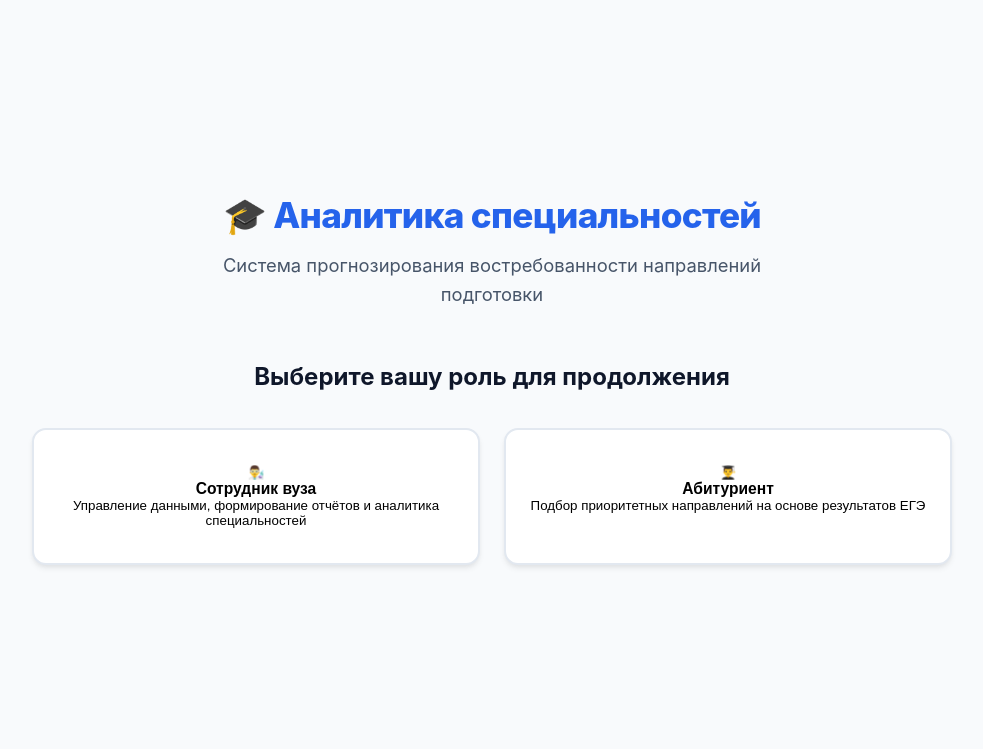
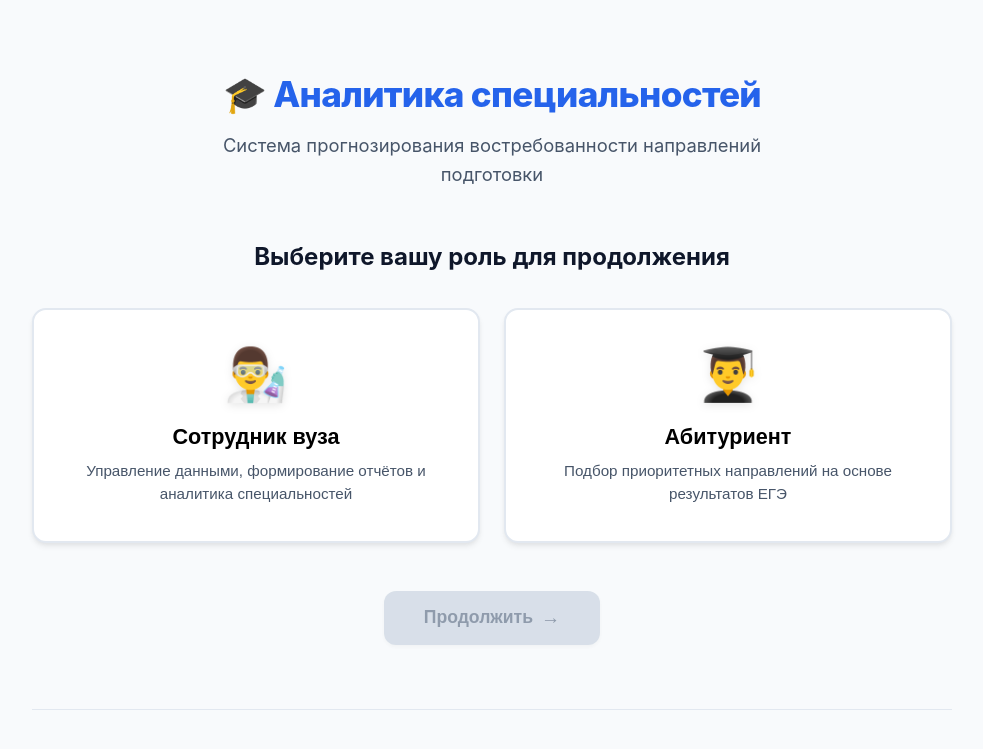
Before and after one commit to verdex4/demand-forecasting, a FastAPI app: page / in a window 1280 px wide. Shown: the top 749 px of the page, without its empty margins (148-1131 px from the left). Run offline with FastAPI, Linux system fonts and the light colour scheme; parts of the project's set-up code (start-up, migrations or seed data) failed here and were passed over.

Commit message:
[ADD] Добавление кнопки "Продолжить" на главной странице и анимации

```diff
--- a/frontend/static/css/style.css
+++ b/frontend/static/css/style.css
@@ -63,6 +63,8 @@
     margin-bottom: 3rem;
 }
 
+
+/* КАРТОЧКИ РОЛЕЙ */
 .role-card {
     background: var(--card-bg);
     border: 2px solid var(--border);
@@ -75,4 +77,149 @@
     flex-direction: column;
     align-items: center;
     position: relative;
-    overflow
+    overflow: hidden;
+    transition: var(--transition), border-color 0.2s ease, transform 0.2s ease;
+}
+
+.role-card::before {
+    content: '';
+    position: absolute;
+    top: 0; left: 0; right: 0; height: 4px;
+    background: var(--primary);
+    transform: scaleX(0);
+    transform-origin: left;
+    transition: transform 0.3s ease;
+}
+
+.role-card:hover::before {
+    transform: scaleX(1);
+}
+
+.role-card:hover {
+    transform: translateY(-4px);
+    border-color: var(--primary);
+    box-shadow: 0 12px 20px -8px rgba(37, 99, 235, 0.25);
+}
+
+.role-card:active {
+    transform: scale(0.98);
+}
+
+.role-card .icon {
+    font-size: 3.2rem;
+    margin-bottom: 1.2rem;
+    filter: drop-shadow(0 2px 4px rgba(0,0,0,0.1));
+}
+
+.role-card h3 {
+    font-size: 1.35rem;
+    margin-bottom: 0.6rem;
+    font-weight: 700;
+}
+
+.role-card p {
+    color: var(--text-light);
+    font-size: 0.95rem;
+    line-height: 1.5;
+}
+
+.role-card.selected {
+    border-color: var(--primary);
+    box-shadow: 0 0 0 3px rgba(37, 99, 235, 0.15), var(--shadow);
+    background: #f0f7ff;
+}
+
+.role-card.selecting {
+    animation: pulse-select 0.3s ease-out;
+}
+
+@keyframes pulse-select {
+    0% { transform: scale(1); box-shadow: var(--shadow); }
+    50% { transform: scale(1.02); box-shadow: 0 0 0 6px rgba(37, 99, 235, 0.25); }
+    100% { transform: scale(1); box-shadow: 0 0 0 3px rgba(37, 99, 235, 0.15), var(--shadow); }
+}
+
+.role-card.deselecting {
+    animation: fade-unselect 0.25s ease-in;
+}
+
+@keyframes fade-unselect {
+    0% {
+        border-color: var(--primary);
+        background: #f0f7ff;
+        box-shadow: 0 0 0 3px rgba(37, 99, 235, 0.15), var(--shadow);
+    }
+    100% {
+        border-color: var(--border);
+        background: var(--card-bg);
+        box-shadow: var(--shadow);
+    }
+}
+
+
+/* КНОПКА "Продолжить" */
+.continue-btn {
+    background: #cbd5e1;
+    color: #64748b;
+    border: none;
+    border-radius: 12px;
+    padding: 1rem 2.5rem;
+    font-size: 1.1rem;
+    font-weight: 600;
+    cursor: not-allowed;
+    transition: var(--transition);
+    display: inline-flex;
+    align-items: center;
+    gap: 0.5rem;
+    margin: 0 auto 2rem;
+    box-shadow: 0 2px 4px rgba(0, 0, 0, 0.05);
+}
+
+.continue-btn:not(:disabled) {
+    background: var(--primary);
+    color: white;
+    cursor: pointer;
+    box-shadow: 0 8px 16px -4px rgba(37, 99, 235, 0.35);
+}
+
+.continue-btn:not(:disabled):hover {
+    background: var(--primary-hover);
+    transform: translateY(-2px);
+}
+
+.continue-btn:not(:disabled):active {
+    transform: scale(0.98);
+}
+
+.continue-btn .arrow {
+    font-size: 1.2rem;
+    transition: transform 0.2s ease;
+}
+
+.continue-btn:not(:disabled):hover .arrow {
+    transform: translateX(4px);
+}
+
+.continue-btn:disabled {
+    opacity: 0.7;
+}
+
+
+/* FOOTER */
+.footer {
+    margin-top: 2rem;
+    padding-top: 1.5rem;
+    color: #94a3b8;
+    font-size: 0.85rem;
+    border-top: 1px solid var(--border);
+}
+
+
+/* ДЛЯ МОБИЛЬНЫХ УСТРОЙСТВ */
+@media (max-width: 640px) {
+    .header h1 { font-size: 1.7rem; }
+    .welcome-text { font-size: 1.25rem; margin-top: 2rem; }
+    .role-selection { grid-template-columns: 1fr; }
+    .role-card { padding: 1.8rem 1.2rem; }
+    .continue-btn { width: 100%; justify-content: center; }
+}
--- a/frontend/static/js/script.js
+++ b/frontend/static/js/script.js
@@ -1,26 +1,68 @@
 document.addEventListener('DOMContentLoaded', () => {
-    const buttons = document.querySelectorAll('.role-card');
+    const roleButtons = document.querySelectorAll('.role-card');
+    const continueBtn = document.getElementById('continue-btn');
 
-    const handleRoleSelection = (role) => {
+    let selectedRole = null;
+
+    const selectRole = (role) => {
+        const btn = document.querySelector(`[data-role="${role}"]`);
+
+        // если кликнули по уже выбранной роли - снимаем выбор
+        if (selectedRole === role) {
+            btn.classList.add('deselecting');
+            setTimeout(() => {
+                btn.classList.remove('selected', 'selecting', 'deselecting');
+            }, 250);
+
+            selectedRole = null;
+            continueBtn.disabled = true;
+            sessionStorage.removeItem('user_role');
+            return;
+        }
+
+        // снимаем выделение со всех кнопок
+        roleButtons.forEach(b => {
+            if (b !== btn) {
+                b.classList.remove('selected', 'selecting');
+            }
+        });
+
+        // добавляем выделение и анимацию нажатой кнопке
+        btn.classList.add('selected', 'selecting');
+        setTimeout(() => btn.classList.remove('selecting'), 300);
+
+        // обновляем состояние
+        selectedRole = role;
+        continueBtn.disabled = false;
         sessionStorage.setItem('user_role', role);
-
-        // анимация кнопок
-        const activeBtn = document.querySelector(`[data-role="${role}"]`);
-        activeBtn.style.transform = 'scale(0.97)';
-        activeBtn.style.borderColor = 'var(--primary)';
-
-        /*
-        setTimeout(() => {
-            // возврат состояния
-            activeBtn.style.transform = '';
-            activeBtn.style.borderColor = '';
-        }, 400);
-        */
     };
 
-    buttons.forEach(btn => {
+    const handleContinue = () => {
+        if (!selectedRole) return;
+
+        // визуальный отклик
+        continueBtn.style.transform = 'scale(0.98)';
+        setTimeout(() => continueBtn.style.transform = '', 150);
+    };
+
+    roleButtons.forEach(btn => {
         btn.addEventListener('click', () => {
-            handleRoleSelection(btn.dataset.role);
+            selectRole(btn.dataset.role);
+        });
+
+        btn.setAttribute('tabindex', '0');
+        btn.addEventListener('keydown', (e) => {
+            if (e.key === 'Enter' || e.key === ' ') {
+                e.preventDefault();
+                selectRole(btn.dataset.role);
+            }
         });
     });
+
+    continueBtn.addEventListener('click', handleContinue);
+
+    const savedRole = sessionStorage.getItem('user_role');
+    if (savedRole && ['employee', 'applicant'].includes(savedRole)) {
+        selectRole(savedRole);
+    }
 });
--- a/frontend/templates/index.html
+++ b/frontend/templates/index.html
@@ -15,6 +15,7 @@
 
         <main class="main-content">
             <h2 class="welcome-text">Выберите вашу роль для продолжения</h2>
+
             <div class="role-selection">
                 <button class="role-card" id="role-employee" data-role="employee">
                     <div class="icon">👨‍🔬</div>
@@ -27,6 +28,11 @@
                     <p>Подбор приоритетных направлений на основе результатов ЕГЭ</p>
                 </button>
             </div>
+
+            <button class="continue-btn" id="continue-btn" disabled>
+                Продолжить
+                <span class="arrow">→</span>
+            </button>
         </main>
 
         <footer class="footer">
```
